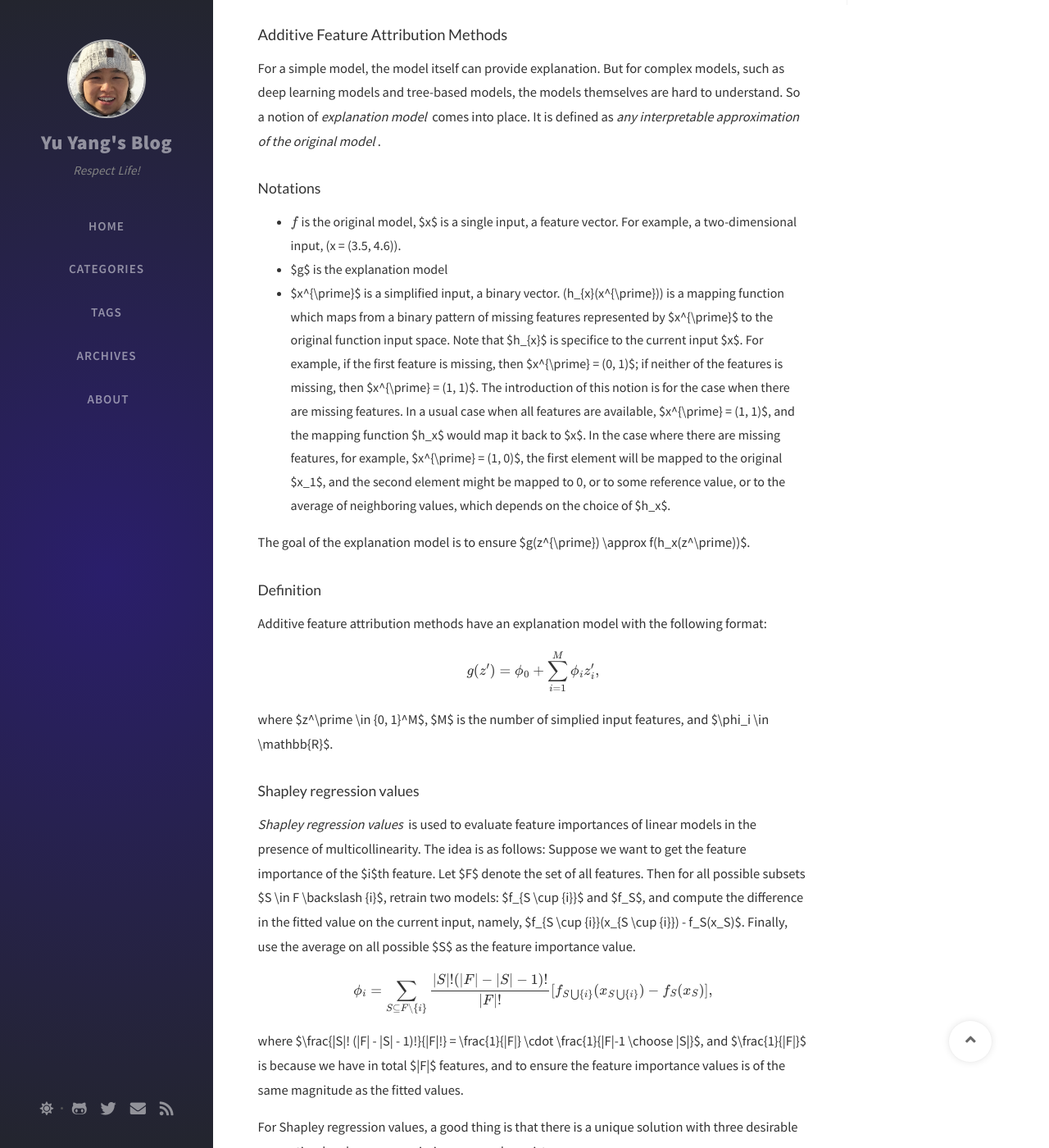
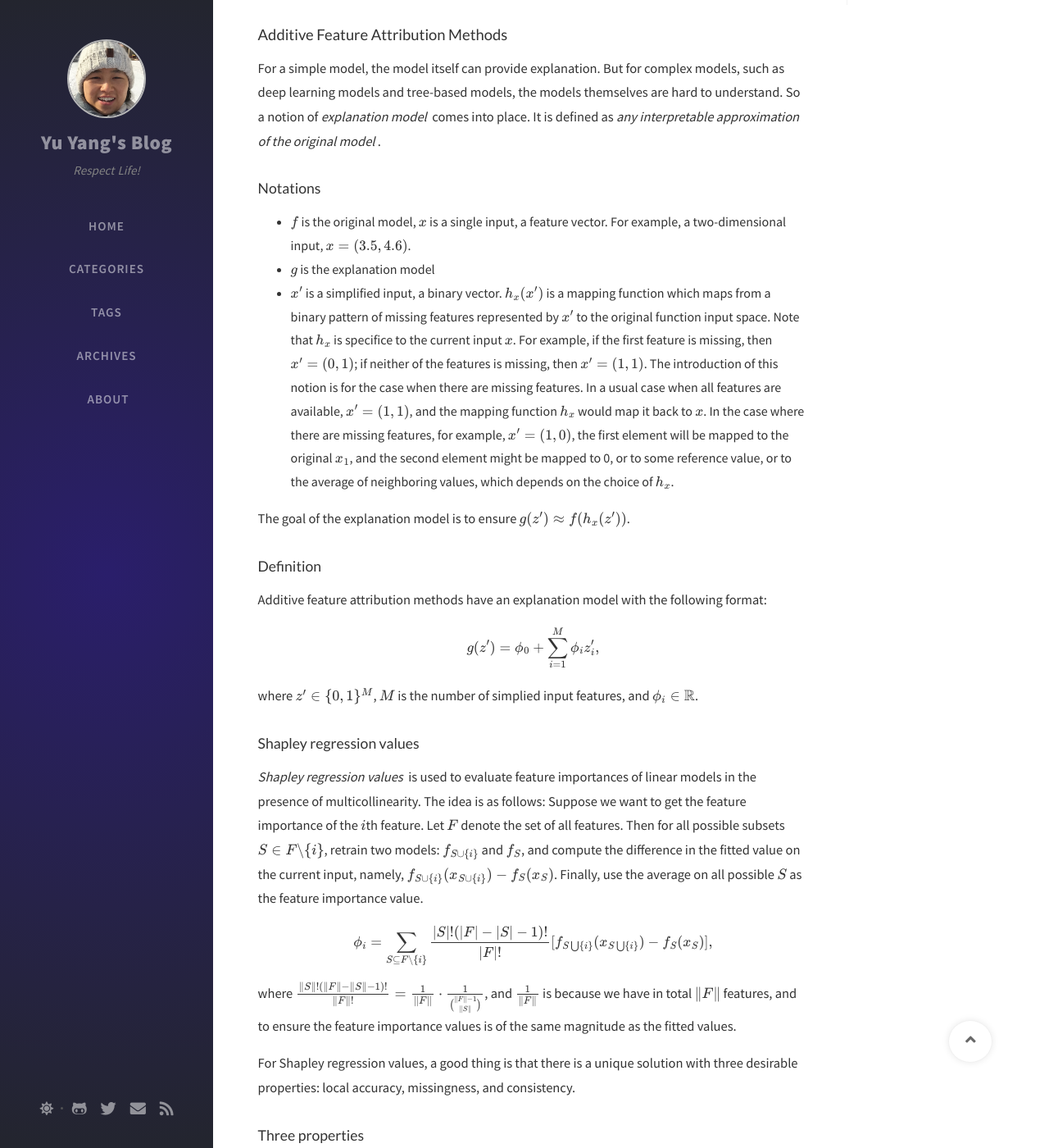
Before and after one commit to yuyangstatistics/blog, a Jekyll site: the page built from _posts/2020-03-07-SHAP.md, in a window 1280 px wide and 1400 px high, scrolled down 539 px. Shown: the whole window at 82% size. Built offline with Jekyll 4.4.1, drawn with Linux system fonts in a browser that asks for light colours; nearby versions of some CDN libraries; formulas are drawn with MathJax 3; comment, search, counter and statistics services are not loaded; some of the changed text lies outside the part shown.

Commit message:
update math

```diff
--- a/_posts/2020-03-07-SHAP.md
+++ b/_posts/2020-03-07-SHAP.md
@@ -4,6 +4,7 @@ date: 2020-03-07 12:28:12 -0500
 categories: [Research]
 tags: [shap]
 ---
+
 I found SHAP to be a very helpful and interesting tool, and this post is mainly my understanding of the two papers about SHAP by Scott M. Lundberg. The first paper is about general use of SHAP [A Unified Approach to Interpreting Model Predictions](http://papers.nips.cc/paper/7062-a-unified-approach-to-interpreting-model-predictions.pdf), and the second paper is more about TreeExplainer [Consistent Individualized Feature Attribution for Tree Ensembles](https://arxiv.org/pdf/1802.03888.pdf). If you find my understanding incorrect, please contact me by email and I am very happy to discuss it with you.
 
 
@@ -15,12 +16,12 @@ This paper is the first paper about SHAP. It provides a unified framework for co
 For a simple model, the model itself can provide explanation. But for complex models, such as deep learning models and tree-based models, the models themselves are hard to understand. So a notion of *explanation model* comes into place. It is defined as *any interpretable approximation of the original model*.
 
 ##### Notations
-- $$f$$ is the original model, $x$ is a single input, a feature vector. For example, a two-dimensional input, \(x = (3.5, 4.6)\).
-- $g$ is the explanation model
-- $x^{\prime}$ is a simplified input, a binary vector. \(h_{x}(x^{\prime})\) is a mapping function which maps from a binary pattern of missing features represented by $x^{\prime}$ to the original function input space. Note that $h_{x}$ is specifice to the current input $x$.
-For example, if the first feature is missing, then $x^{\prime} = (0, 1)$; if neither of the features is missing, then $x^{\prime} = (1, 1)$. The introduction of this notion is for the case when there are missing features. In a usual case when all features are available, $x^{\prime} = (1, 1)$, and the mapping function $h_x$ would map it back to $x$. In the case where there are missing features, for example, $x^{\prime} = (1, 0)$, the first element will be mapped to the original $x_1$, and the second element might be mapped to 0, or to some reference value, or to the average of neighboring values, which depends on the choice of $h_x$.
+- $$f$$ is the original model, $$x$$ is a single input, a feature vector. For example, a two-dimensional input, $$x = (3.5, 4.6)$$.
+- $$g$$ is the explanation model
+- $$x^{\prime}$$ is a simplified input, a binary vector. $$h_{x}(x^{\prime})$$ is a mapping function which maps from a binary pattern of missing features represented by $$x^{\prime}$$ to the original function input space. Note that $$h_{x}$$ is specifice to the current input $$x$$.
+For example, if the first feature is missing, then $$x^{\prime} = (0, 1)$$; if neither of the features is missing, then $$x^{\prime} = (1, 1)$$. The introduction of this notion is for the case when there are missing features. In a usual case when all features are available, $$x^{\prime} = (1, 1)$$, and the mapping function $$h_x$$ would map it back to $$x$$. In the case where there are missing features, for example, $$x^{\prime} = (1, 0)$$, the first element will be mapped to the original $$x_1$$, and the second element might be mapped to 0, or to some reference value, or to the average of neighboring values, which depends on the choice of $$h_x$$.
 
-The goal of the explanation model is to ensure $g(z^{\prime}) \approx f(h_x(z^\prime))$.
+The goal of the explanation model is to ensure $$g(z^{\prime}) \approx f(h_x(z^\prime))$$.
 
 ##### Definition
 Additive feature attribution methods have an explanation model with the following format:
@@ -29,26 +30,26 @@ $$
 g(z^{\prime}) = \phi_0 + \sum_{i=1}^M \phi_iz_i^\prime,
 $$
 
-where $z^\prime \in \{0, 1\}^M$, $M$ is the number of simplied input features, and $\phi_i \in \mathbb{R}$.
+where $$z^\prime \in \{0, 1\}^M$$, $$M$$ is the number of simplied input features, and $$\phi_i \in \mathbb{R}$$.
 
 ##### Shapley regression values
 *Shapley regression values* is used to evaluate feature importances of linear models in the presence of multicollinearity. The idea is as follows:
-Suppose we want to get the feature importance of the $i$th feature. Let $F$ denote the set of all features. Then for all possible subsets $S \in F \backslash \{i\}$, retrain two models: $f_{S \cup \{i\}}$ and $f_S$, and compute the difference in the fitted value on the current input, namely, $f_{S \cup \{i\}}(x_{S \cup \{i\}}) - f_S(x_S)$. Finally, use the average on all possible $S$ as the feature importance value.
+Suppose we want to get the feature importance of the $$i$$th feature. Let $$F$$ denote the set of all features. Then for all possible subsets $$S \in F \backslash \{i\}$$, retrain two models: $$f_{S \cup \{i\}}$$ and $$f_S$$, and compute the difference in the fitted value on the current input, namely, $$f_{S \cup \{i\}}(x_{S \cup \{i\}}) - f_S(x_S)$$. Finally, use the average on all possible $$S$$ as the feature importance value.
 
 $$
 \phi_i = \sum_{S \subseteq F \backslash \{i\}} \frac{|S|! (|F| - |S| - 1)!}{|F|!} [f_{S \bigcup \{i\}}(x_{S \bigcup \{i\}}) - f_S(x_S)],
 $$
 
-where $\frac{\|S\|! (\|F\| - \|S\| - 1)!}{\|F\|!} = \frac{1}{\|F\|} \cdot \frac{1}{\|F\|-1 \choose \|S\|}$, and $\frac{1}{\|F\|}$ is because we have in total $\|F\|$ features, and to ensure the feature importance values is of the same magnitude as the fitted values.
+where $$\frac{\|S\|! (\|F\| - \|S\| - 1)!}{\|F\|!} = \frac{1}{\|F\|} \cdot \frac{1}{\|F\|-1 \choose \|S\|}$$, and $$\frac{1}{\|F\|}$$ is because we have in total $$\|F\|$$ features, and to ensure the feature importance values is of the same magnitude as the fitted values.
 
 For Shapley regression values, a good thing is that there is a unique solution with three desirable properties: local accuracy, missingness, and consistency.
 
 ##### Three properties
 
 ###### Local accuracy
-Suppose we want to explain at a point $x$, we then build an explanation model for this $x$, denoted as $g_x$. Local accuracy then requires that the output value of the explanation model should match the original model at least at point $x$, meaning that it would fine if these two models don't match at other points. Also, local accuracy is critical in consistency. If local accuracy is not satisfied, then having a larger difference in fitted values doesn't necessarily mean larger impact.
+Suppose we want to explain at a point $$x$$, we then build an explanation model for this $$x$$, denoted as $$g_x$$. Local accuracy then requires that the output value of the explanation model should match the original model at least at point $$x$$, meaning that it would fine if these two models don't match at other points. Also, local accuracy is critical in consistency. If local accuracy is not satisfied, then having a larger difference in fitted values doesn't necessarily mean larger impact.
 
-We can consider a similar example. Suppose we want to use a linear line to approximate a quadratic function, and we care about point $x$, then we would like to ensure that the linear line and the quadractic function have the same value at the point $x$ for a good approximation locally.
+We can consider a similar example. Suppose we want to use a linear line to approximate a quadratic function, and we care about point $$x$$, then we would like to ensure that the linear line and the quadractic function have the same value at the point $$x$$ for a good approximation locally.
 
 Note that SHAP is actually an individualized interpretation tool, so it makes sense to consider local accuracy.
 
```
